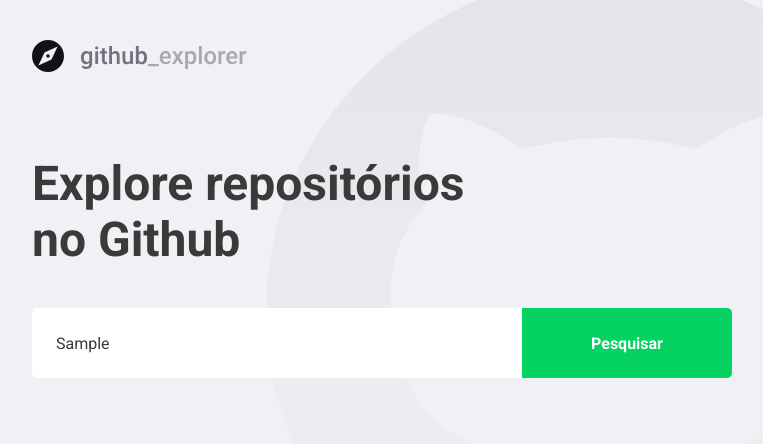
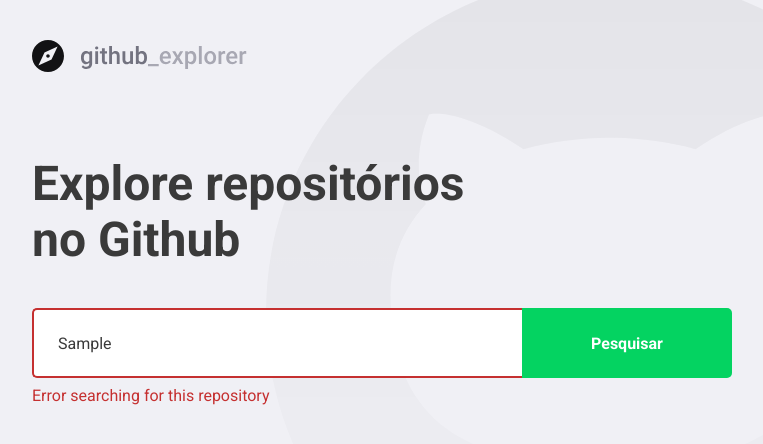
Before and after one commit to Ricnaga/github-projects, a React (Create React App) app: page / in a window 1280 px wide. Both pictures are taken after typing "Sample" into the empty fields and a click on the button "Pesquisar". Shown: the top 444 px of the page, without its empty margins (148-911 px from the left). Built offline with nearby package versions, Linux system fonts and the light colour scheme; no server answers.

Commit message:
set trycatch errors

```diff
--- a/src/pages/Dashboard/index.tsx
+++ b/src/pages/Dashboard/index.tsx
@@ -2,7 +2,7 @@
 import {FiChevronRight} from 'react-icons/fi'
 import api from '../../services/api'
 
-import {Title, Form, Repositories} from './styles'
+import {Title, Form, Repositories, Error} from './styles'
 import logoImg from '../../assets/logo.svg'
 import Repository from "../Repository";
 
@@ -17,16 +17,26 @@
 
 const Dashboard: React.FC = () => {
     const [newRepo, setNewRepo] = useState('')
+    const [inputError, setInputError] = useState('')
     const [repositories, setRepositories] = useState<Repository[]>([])
 
     async function handleAddRepository(event: FormEvent<HTMLFormElement>): Promise<void>{
         event.preventDefault();
+        if(!newRepo){
+            setInputError("Input owner/name of the repository")
+            return;
+        }
 
-        const response = await api.get(`repos/${newRepo}`)
-        const repository = response.data
+        try {
+            const response = await api.get(`repos/${newRepo}`)
+            const repository = response.data
 
-        setRepositories([...repositories, repository])
-        setNewRepo('')
+            setRepositories([...repositories, repository])
+            setNewRepo('')
+            setInputError("");
+        } catch (error) {
+            setInputError("Error searching for this repository")
+        }
     }
 
     return (
@@ -34,13 +44,15 @@
             <img src={logoImg} alt="Github Explorer"/>
             <Title>Explore repositórios no Github</Title>
 
-            <Form onSubmit={handleAddRepository}>
+            <Form hasError={!!inputError}
+            onSubmit={handleAddRepository}>
                 <input value={newRepo}
                 onChange={(e) => setNewRepo(e.target.value)}
                 placeholder="Digite o nome do respoitório"
                 />
                 <button type="submit">Pesquisar</button>
             </Form>
+        {inputError && <Error>{inputError}</Error>}
             <Repositories>
                 {repositories.map(repository => (
                     <a  key={repository.full_name} href="#">
--- a/src/pages/Dashboard/styles.ts
+++ b/src/pages/Dashboard/styles.ts
@@ -1,5 +1,9 @@
-import styled from 'styled-components';
+import styled, {css} from 'styled-components';
 import {shade} from 'polished';
+
+interface FormProps{
+    hasError: boolean;
+}
 
 export const Title = styled.h1 `
     font-size: 48px;
@@ -11,7 +15,7 @@
     margin-top:80px;
 `;
 
-export const Form = styled.form`
+export const Form = styled.form<FormProps>`
     margin-top:40px;
     max-width:700px;
 
@@ -24,6 +28,14 @@
         border:0;
         border-radius: 5px 0 0 5px;
         color: #3A3A3A;
+        border:2px solid #FFF;
+        border-right:0;
+
+        ${(props) =>
+        props.hasError &&
+        css`
+            border-color:#C53030;
+        `}
 
         &::placeholder{
             color:#A8A8B3;
@@ -45,6 +57,12 @@
         }
     }
 
+`;
+
+export const Error = styled.span`
+    display:block;
+    color:#C53030;
+    margin-top:8px;
 `;
 
 export const Repositories = styled.div`
```
